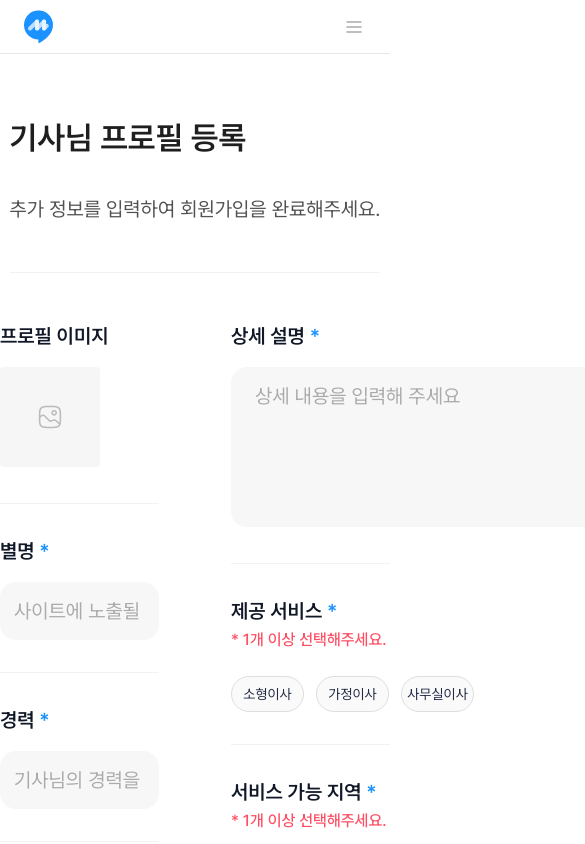
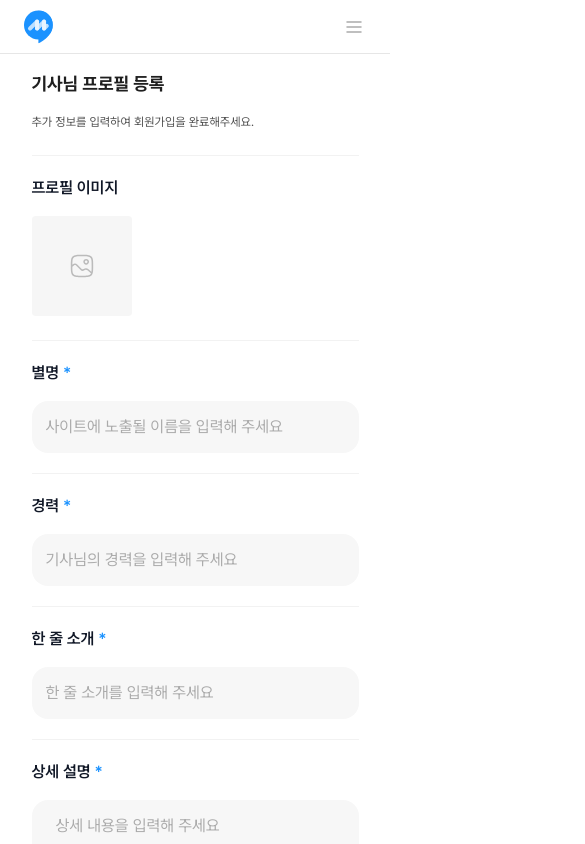
Before and after one commit to FS2-Part4-Team3/2-Moving-3-FE, a Next.js app: page /profile-register-driver in a window 390 px wide. Shown: the top 844 px of the page, 585 px wide, since content can reach past the window. Built offline with nearby package versions, Linux system fonts and the light colour scheme.

Commit message:
Feat:#24 - responsive design

```diff
--- a/src/app/profile-register-driver/page.tsx
+++ b/src/app/profile-register-driver/page.tsx
@@ -3,17 +3,15 @@ import ProfileRegisterDriver from "@/pages/ProfileRegisterDriver";
 export default function ProfileRegisterDriverPage() {
   return (
     <div className="flex flex-col items-center justify-center">
-      <div className="lg:w-[135.2rem] mt-[6rem] border-b border-line-100 pb-[4.8rem] ">
-        <h1 className="text-[3.2rem] font-semibold text-black-400 mb-[3.2rem]">
+      <div className="lg:w-[135.2rem] md:w-[32.7rem] sm:w-[32.7rem] flex flex-col lg:items-start md:items-center sm:items-center lg:mt-[6rem] md:mt-[1.6rem] sm:mt-[1.6rem] border-b border-line-100 lg:pb-[4.8rem] md:pb-[2.4rem] sm:pb-[2.4rem]">
+        <h1 className="lg:text-[3.2rem] md:text-[1.8rem] sm:text-[1.8rem] lg:font-semibold md:font-bold sm:font-bold text-black-400 lg:mb-[3.2rem] md:mb-[1.6rem] md:self-start sm:mb-[1.6rem] sm:self-start">
           기사님 프로필 등록
         </h1>
-        <h3 className="text-[2rem] font-normal text-black-200">
+        <h3 className="lg:text-[2rem] md:text-[1.2rem] sm:text-[1.2rem] font-normal text-black-200 md:self-start sm:self-start">
           추가 정보를 입력하여 회원가입을 완료해주세요.
         </h3>
       </div>
-      <div>
-        <ProfileRegisterDriver />
-      </div>
+      <ProfileRegisterDriver />
     </div>
   );
 }
--- a/src/pages/ProfileRegisterDriver.tsx
+++ b/src/pages/ProfileRegisterDriver.tsx
@@ -53,12 +53,12 @@ export default function ProfileRegisterDriver() {
 
   return (
     <form
-      className="lg:w-[135.2rem] grid grid-cols-2 gap-[7.2rem]"
+      className="lg:w-[135.2rem] lg:grid lg:grid-cols-2 lg:gap-[7.2rem] md:flex md:flex-col sm:flex sm:flex-col"
       onSubmit={handleValuesSubmit}
     >
-      <div className="mt-[4.8rem]">
-        <div className="border-b pb-[3.2rem] border-line-100 mb-[3.2rem]">
-          <h3 className="text-[2rem] font-semibold lg:text-black-300 mb-[1.6rem]">
+      <div className="lg:mt-[4.8rem] md:mt-[2rem] sm:mt-[2rem] lg:w-full md:w-[32.7rem] sm:w-[32.7rem]">
+        <div className="border-b lg:pb-[3.2rem] md:pb-[2rem] sm:pb-[2rem] border-line-100 lg:mb-[3.2rem] md:mb-[2rem] sm:mb-[2rem]">
+          <h3 className="lg:text-[2rem] md:text-[1.6rem] sm:text-[1.6rem] font-semibold lg:text-black-300 mb-[1.6rem]">
             프로필 이미지
           </h3>
           <input
@@ -80,7 +80,7 @@ export default function ProfileRegisterDriver() {
             </div>
           </button>
         </div>
-        <div className="border-b pb-[3.2rem] border-line-100 mb-[3.2rem]">
+        <div className="border-b lg:pb-[3.2rem] md:pb-[2rem] sm:pb-[2rem] lg:mb-[3.2rem] md:mb-[2rem] sm:mb-[2rem] border-line-100">
           <InputWrapper
             id="nickname"
             type="text"
@@ -88,7 +88,7 @@ export default function ProfileRegisterDriver() {
             onChange={handleChange}
           >
             <div className="flex flex-col">
-              <InputWrapper.Label className="text-[2rem] font-semibold lg:text-black-300 mb-[1.6rem]">
+              <InputWrapper.Label className="lg:text-[2rem] md:text-[1.6rem] sm:text-[1.6rem] font-semibold lg:text-black-300 mb-[1.6rem]">
                 별명 <span className="text-blue-300">*</span>
               </InputWrapper.Label>
               <InputWrapper.Input
@@ -97,19 +97,19 @@ export default function ProfileRegisterDriver() {
                   errors.nickname && isTouched.nickname
                     ? "bg-white border-red-200 border"
                     : "bg-background-200"
-                } text-[2rem] font-normal text-black-400 placeholder-gray-300 focus:outline-none`}
+                } lg:text-[2rem] md:text-[1.6rem] sm:text-[1.6rem] font-normal text-black-400 placeholder-gray-300 focus:outline-none`}
                 placeholder="사이트에 노출될 이름을 입력해 주세요"
                 onBlur={() => handleInputBlur("nickname")}
               />
               {errors.nickname && isTouched.nickname && (
-                <span className="text-[1.6rem] font-medium text-red-200 mt-[0.8rem] self-end">
+                <span className="lg:text-[1.6rem] md:text-[1.3rem] sm:text-[1.3rem] font-medium text-red-200 mt-[0.8rem] self-end">
                   {errors.nickname}
                 </span>
               )}
             </div>
           </InputWrapper>
         </div>
-        <div className="border-b pb-[3.2rem] border-line-100 mb-[3.2rem]">
+        <div className="border-b lg:pb-[3.2rem] md:pb-[2rem] sm:pb-[2rem] lg:mb-[3.2rem] md:mb-[2rem] sm:mb-[2rem] border-line-100">
           <InputWrapper
             id="carrer"
             type="text"
@@ -117,7 +117,7 @@ export default function ProfileRegisterDriver() {
             onChange={handleChange}
           >
             <div className="flex flex-col">
-              <InputWrapper.Label className="text-[2rem] font-semibold lg:text-black-300 mb-[1.6rem]">
+              <InputWrapper.Label className="lg:text-[2rem] md:text-[1.6rem] sm:text-[1.6rem] font-semibold lg:text-black-300 mb-[1.6rem]">
                 경력 <span className="text-blue-300">*</span>
               </InputWrapper.Label>
               <InputWrapper.Input
@@ -126,19 +126,19 @@ export default function ProfileRegisterDriver() {
                   errors.carrer && isTouched.carrer
                     ? "bg-white border-red-200 border"
                     : "bg-background-200"
-                } text-[2rem] font-normal text-black-400 placeholder-gray-300 focus:outline-none`}
+                } lg:text-[2rem] md:text-[1.6rem] sm:text-[1.6rem] font-normal text-black-400 placeholder-gray-300 focus:outline-none`}
                 placeholder="기사님의 경력을 입력해 주세요"
                 onBlur={() => handleInputBlur("carrer")}
               />
               {errors.carrer && isTouched.carrer && (
-                <span className="text-[1.6rem] font-medium text-red-200 mt-[0.8rem] self-end">
+                <span className="lg:text-[1.6rem] md:text-[1.3rem] sm:text-[1.3rem] font-medium text-red-200 mt-[0.8rem] self-end">
                   {errors.carrer}
                 </span>
               )}
             </div>
           </InputWrapper>
         </div>
-        <div>
+        <div className="lg:border-none md:border-b sm:border-b md:border-line-100 sm:border-line-100 lg:pb-0 md:pb-[2rem] sm:pb-[2rem]">
           <InputWrapper
             id="shortBio"
             type="text"
@@ -146,7 +146,7 @@ export default function ProfileRegisterDriver() {
             onChange={handleChange}
           >
             <div className="flex flex-col">
-              <InputWrapper.Label className="text-[2rem] font-semibold lg:text-black-300 mb-[1.6rem]">
+              <InputWrapper.Label className="lg:text-[2rem] md:text-[1.6rem] sm:text-[1.6rem] font-semibold lg:text-black-300 mb-[1.6rem]">
                 한 줄 소개 <span className="text-blue-300">*</span>
               </InputWrapper.Label>
               <InputWrapper.Input
@@ -155,12 +155,12 @@ export default function ProfileRegisterDriver() {
                   errors.shortBio && isTouched.shortBio
                     ? "bg-white border-red-200 border"
                     : "bg-background-200"
-                } text-[2rem] font-normal text-black-400 placeholder-gray-300 focus:outline-none`}
+                } lg:text-[2rem] md:text-[1.6rem] sm:text-[1.6rem] font-normal text-black-400 placeholder-gray-300 focus:outline-none`}
                 placeholder="한 줄 소개를 입력해 주세요"
                 onBlur={() => handleInputBlur("shortBio")}
               />
               {errors.shortBio && isTouched.shortBio && (
-                <span className="text-[1.6rem] font-medium text-red-200 mt-[0.8rem] self-end">
+                <span className="lg:text-[1.6rem] md:text-[1.3rem] sm:text-[1.3rem] font-medium text-red-200 mt-[0.8rem] self-end">
                   {errors.shortBio}
                 </span>
               )}
@@ -168,9 +168,9 @@ export default function ProfileRegisterDriver() {
           </InputWrapper>
         </div>
       </div>
-      <div className="mt-[4.8rem]">
-        <div className="border-b pb-[3.2rem] border-line-100 mb-[3.2rem]">
-          <h3 className="text-[2rem] font-semibold lg:text-black-300 mb-[1.6rem]">
+      <div className="lg:mt-[4.8rem] md:mt-[2rem] sm:mt-[2rem] lg:w-full md:w-[32.7rem] sm:w-[32.7rem]">
+        <div className="border-b lg:pb-[3.2rem] md:pb-[2rem] sm:pb-[2rem] lg:mb-[3.2rem] md:mb-[2rem] sm:mb-[2rem] border-line-100">
+          <h3 className="lg:text-[2rem] md:text-[1.6rem] sm:text-[1.6rem] font-semibold lg:text-black-300 mb-[1.6rem]">
             상세 설명 <span className="text-blue-300">*</span>
           </h3>
           <textarea
@@ -179,24 +179,28 @@ export default function ProfileRegisterDriver() {
             onChange={handleChange}
             placeholder="상세 내용을 입력해 주세요"
             onBlur={() => handleInputBlur("description")}
-            className={`w-[64rem] h-[16rem] rounded-[1.6rem] px-[2.4rem] py-[1.4rem] text-[2rem] font-normal ${
+            className={`lg:w-[64rem] lg:h-[16rem] md:w-[32.7rem] md:h-[16rem] sm:w-[32.7rem] sm:h-[16rem] rounded-[1.6rem] px-[2.4rem] py-[1.4rem] lg:text-[2rem] md:text-[1.6rem] sm:text-[1.6rem] font-normal ${
               errors.description && isTouched.description
                 ? "bg-white border-red-200 border"
                 : "bg-background-200"
             } text-black-400 placeholder-gray-300 resize-none focus:outline-none`}
           ></textarea>
           {errors.description && isTouched.description && (
-            <span className="text-[1.6rem] font-medium text-red-200 mt-[0.8rem] self-end">
+            <span className="lg:text-[1.6rem] md:text-[1.3rem] sm:text-[1.3rem] font-medium text-red-200 mt-[0.8rem] self-end">
               {errors.description}
             </span>
           )}
         </div>
-        <div className="border-b pb-[3.2rem] border-line-100 mb-[3.2rem]">
-          <h3 className="text-[2rem] font-semibold lg:text-black-300">
+        <div className="border-b lg:pb-[3.2rem] md:pb-[2rem] sm:pb-[2rem] lg:mb-[3.2rem] md:mb-[2rem] sm:mb-[2rem] border-line-100">
+          <h3
+            className={`lg:text-[2rem] md:text-[1.6rem] sm:text-[1.6rem] font-semibold lg:text-black-300 ${
+              !errors.selectedMovingType ? "mb-[1.6rem]" : ""
+            }`}
+          >
             제공 서비스 <span className="text-blue-300">*</span>
           </h3>
           {errors.selectedMovingType && (
-            <span className="text-[1.6rem] font-medium text-red-200 mt-[0.2rem] mb-[2.4rem] self-end block">
+            <span className="lg:text-[1.6rem] sm:text-[1.3rem] text-[1.3rem] font-medium text-red-200 mt-[0.2rem] mb-[2.4rem] self-end block">
               {errors.selectedMovingType}
             </span>
           )}
@@ -208,12 +212,16 @@ export default function ProfileRegisterDriver() {
             }
           />
         </div>
-        <div className="mb-[6.8rem]">
-          <h3 className="text-[2rem] font-semibold lg:text-black-300">
+        <div className="lg:mb-[6.8rem] md:mb-[2.4rem] sm:mb-[2.4rem]">
+          <h3
+            className={`lg:text-[2rem] md:text-[1.6rem] sm:text-[1.6rem] font-semibold lg:text-black-300 ${
+              !errors.selectedRegion ? "mb-[1.6rem]" : ""
+            }`}
+          >
             서비스 가능 지역 <span className="text-blue-300">*</span>
           </h3>
           {errors.selectedRegion && (
-            <span className="text-[1.6rem] font-medium text-red-200 mt-[0.2rem] mb-[2.4rem] self-end block">
+            <span className="lg:text-[1.6rem] md:text-[1.3rem] sm:text-[1.3rem] font-medium text-red-200 mt-[0.2rem] mb-[2.4rem] self-end block">
               {errors.selectedRegion}
             </span>
           )}
@@ -228,7 +236,7 @@ export default function ProfileRegisterDriver() {
         <ButtonWrapper id="profile-register-driver" type="submit">
           <ButtonWrapper.Button
             disabled={!isDisabled}
-            className="lg:w-[64rem] lg:h-[6.4rem] md:w-[32.7rem] md:h-[5.4rem] sm:w-[32.7rem] sm:h-[5.4rem] rounded-[1.6rem] lg:text-[2rem] md:text-[1.6rem] sm:text-[1.6rem] text-center text-white font-semibold mt-[5.6rem] mb-[10.4rem]"
+            className="lg:w-[64rem] lg:h-[6.4rem] md:w-[32.7rem] md:h-[5.4rem] sm:w-[32.7rem] sm:h-[5.4rem] rounded-[1.6rem] lg:text-[2rem] md:text-[1.6rem] sm:text-[1.6rem] text-center text-white font-semibold lg:mb-[10.4rem] md:mb-[4rem] sm:mb-[4rem]"
           >
             시작하기
           </ButtonWrapper.Button>
```
